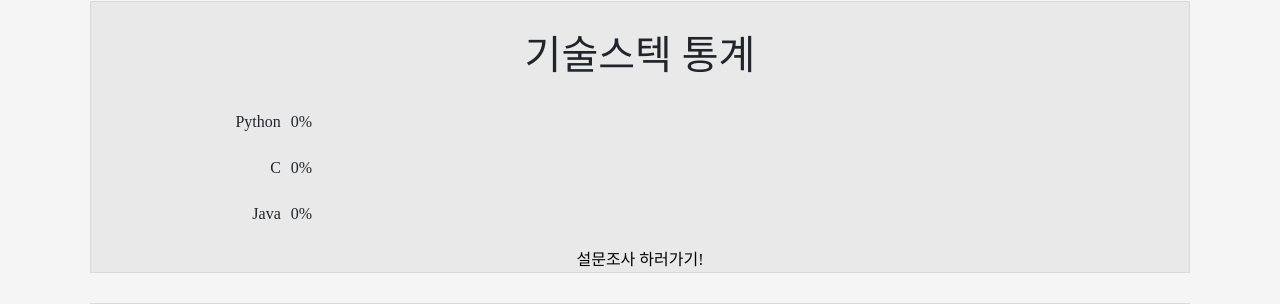
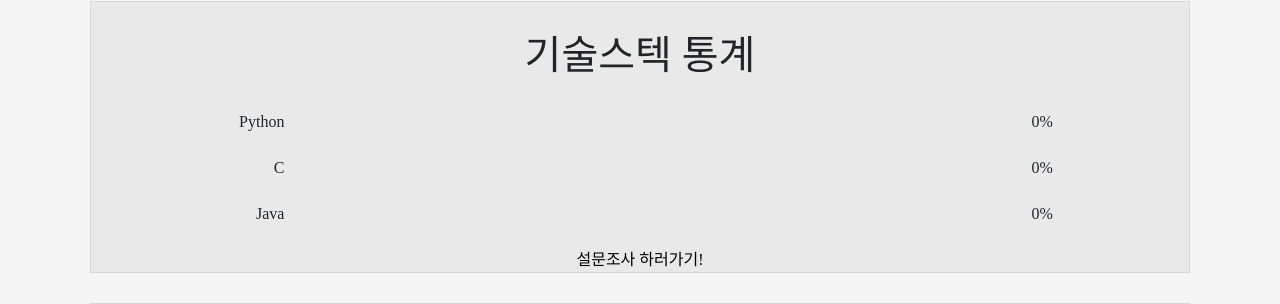
Before and after one commit to 9776mk/final_pjt, a Django app: page / in a window 1280 px wide. Shown: the part 987-1291 px from the top of the page. Run offline with Django 3.2, Linux system fonts and the light colour scheme; some libraries are stand-ins or nearby versions; some web fonts are replaced.

Commit message:
main수정

```diff
--- a/articles/templates/articles/home.html
+++ b/articles/templates/articles/home.html
@@ -41,24 +41,30 @@
             {% comment %} data-num 변수로 들어갈거임 {% endcomment %}
             <div class="progress_wap" data-num="{{ Python_re }}">
                 <font>Python</font>
+                <div class='limitbox' >
                     <div class="bar_frame">
                         <div class="bar"></div>
                     </div>
-                <span>0%</span>
+                </div>
+                <span class='mx-3' style="width:5%;">0%</span>
             </div>
             <div class="progress_wap" data-num="{{ C_re }}">
                 <font>C</font>
+                <div class='limitbox' >
                     <div class="bar_frame">
                         <div class="bar"></div>
                     </div>
-                <span>0%</span>
                 </div>
-            <div class="progress_wap" data-num="{{ Java_re }}">
+                <span class='mx-3' style="width:5%;">0%</span>
+            </div>
+            <div class="progress_wap" data-num="{{Java_re}}">
                 <font>Java</font>
+                <div class='limitbox' >
                     <div class="bar_frame">
                         <div class="bar"></div>
                     </div>
-                <span>0%</span>
+                </div>
+                <span class='mx-3' style="width:5%;">0%</span>
             </div>
         </div>
         <div>
--- a/articles/views.py
+++ b/articles/views.py
@@ -18,17 +18,20 @@
     Java_cnt = len(Java)
 
     # 여기 고쳤음! 비율 계산시에 값이 0이면 ZeroDivisionError라는 친구를 만나게 됨!
-    total_cnt = python_cnt + C_cnt + Java_cnt
-
-    if total_cnt != 0 :
-        # 비율 계산
-        python_re=round((python_cnt/(python_cnt+Java_cnt+C_cnt))*100)
-        C_re=round((C_cnt/(python_cnt+Java_cnt+C_cnt))*100)
-        Java_re=round((Java_cnt/(python_cnt+Java_cnt+C_cnt))*100)
 
     python_re = 0
     C_re = 0
     Java_re= 0
+        # 비율 계산
+    if python_cnt != 0:
+        python_re=round((python_cnt/(python_cnt+Java_cnt+C_cnt))*100)
+
+    if C_cnt != 0:
+        C_re=round((C_cnt/(python_cnt+Java_cnt+C_cnt))*100)
+
+    if Java_cnt != 0:
+        Java_re=round((Java_cnt/(python_cnt+Java_cnt+C_cnt))*100)
+
 
     context = {
         'Python_re':python_re,
--- a/scss/mainpage.scss
+++ b/scss/mainpage.scss
@@ -68,7 +68,7 @@
         font {
             margin-right: 10px;
             text-align: end;
-            width: 80px;
+            width: 10%;
         }
     }
 }
@@ -108,14 +108,21 @@
     border-radius: 5px;
     height: 26px;
     /* border: 1px solid #3498db; */
+    /* box-sizing: border-box; */
+}
+
+.limitbox {
+    width: 85%;
+    display: flex;
     position: relative;
-    /* box-sizing: border-box; */
 }
 
 .bar_frame {
     width: 0;
     background: linear-gradient(135deg, rgba(248, 168, 20, 0.704) 2%, rgba(249, 216, 140, 0.641) 98%);
     border-radius: 5px;
+    height: 26px;
+
 }
 
 .bar {
--- a/static/css/mainpage.css
+++ b/static/css/mainpage.css
@@ -58,7 +58,7 @@
 .graph .servey font {
   margin-right: 10px;
   text-align: end;
-  width: 80px;
+  width: 10%;
 }
 
 .find .lay {
@@ -84,14 +84,20 @@
   border-radius: 5px;
   height: 26px;
   /* border: 1px solid #3498db; */
+  /* box-sizing: border-box; */
+}
+
+.limitbox {
+  width: 85%;
+  display: flex;
   position: relative;
-  /* box-sizing: border-box; */
 }
 
 .bar_frame {
   width: 0;
   background: linear-gradient(135deg, rgba(248, 168, 20, 0.704) 2%, rgba(249, 216, 140, 0.641) 98%);
   border-radius: 5px;
+  height: 26px;
 }
 
 .bar {
```
Also changed, not shown: 1 other file. Lines whose indentation alone changed are shown as unchanged.
